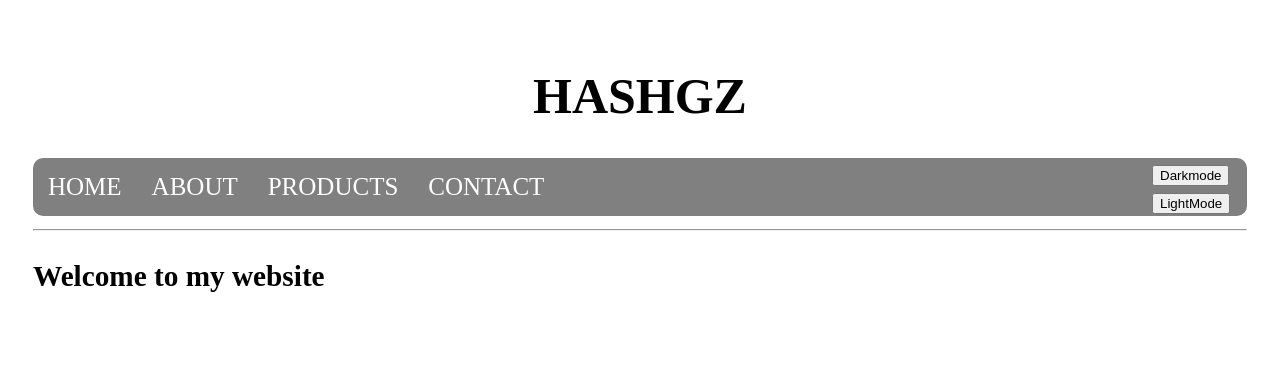
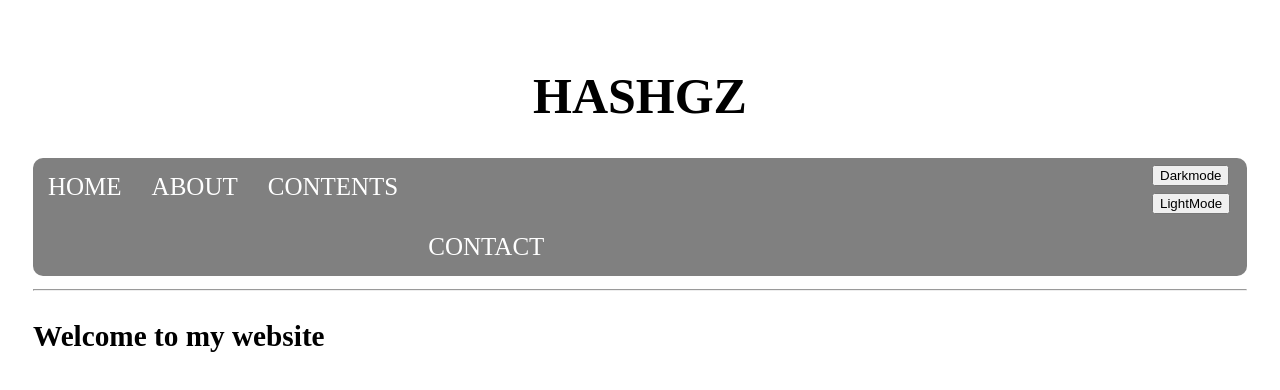
Before and after one commit to HarshGamingZ/harshgamingz.github.io, a plain HTML site: page index.html in a window 1280 px wide. Drawn offline with Linux system fonts and the light colour scheme.

Commit message:
Update index.html

```diff
--- a/index.html
+++ b/index.html
@@ -16,7 +16,7 @@
         <ul>
             <li><a href="">HOME</a></li>
             <li><a href="">ABOUT</a></li>
-            <li><a href="">PRODUCTS</a></li>
+            <li><a href="">CONTENTS</li>
             <li><a href="">CONTACT</a></li>
         </ul>
     </nav>
```
